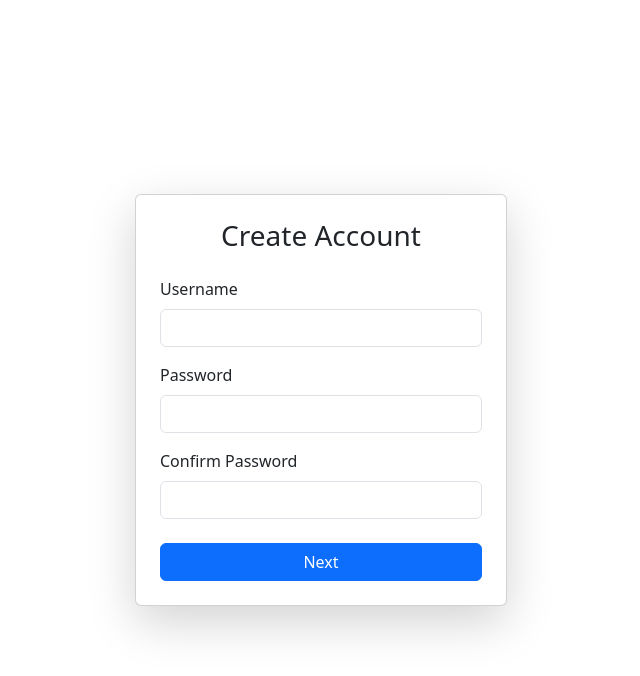
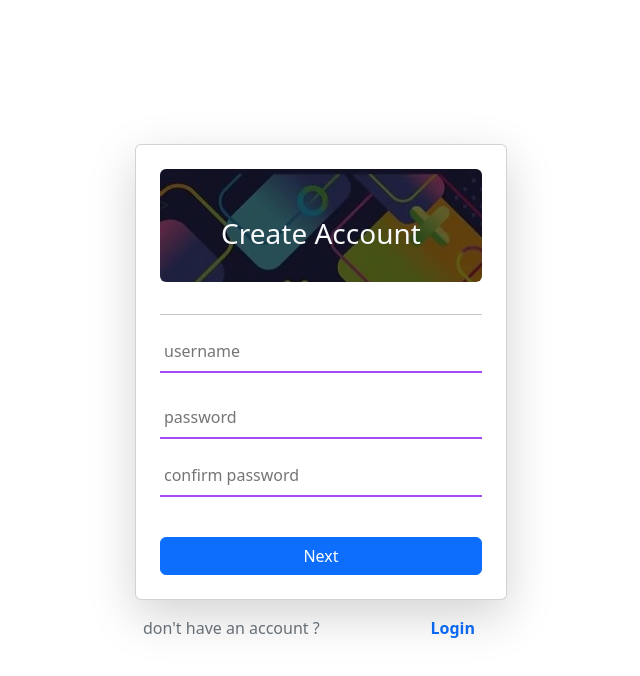
Before and after one commit to AchiangahF/Ticky-Tacky, a React (Vite) app in the folder platform/: page /signup in a window 1280 px wide. Shown: the top 676 px of the page, without its empty margins (319-959 px from the left). Built offline with nearby package versions, Linux system fonts and the light colour scheme.

Commit message:
modified the signup page

```diff
--- a/platform/src/pages/Signup.jsx
+++ b/platform/src/pages/Signup.jsx
@@ -1,7 +1,13 @@
 import { useNavigate } from "react-router-dom"
 import { useState } from "react";
 
+import Bg_Auth from "../assets/Bg_Auth.jpg"
+
 export default function Signup() {
+
+  const navigate = useNavigate();
+
+
   const [step, setStep] = useState(1);
   const [formData, setFormData] = useState({
     username: "",
@@ -43,26 +49,34 @@ export default function Signup() {
       <div className="col-12 col-sm-10 col-md-6 col-lg-4">
         <div className="card shadow-lg p-4">
 
-          <h3 className="text-center mb-4">Create Account</h3>
+          <div className="bg-dark pt-4 pb-2 rounded mb-3" style={{background:`linear-gradient(rgba(0, 0, 0, 0.61), rgba(0, 0, 0, 0.61)),url(${Bg_Auth})`}}>>
+            <h3 className="text-center mb-4 text-light">Create Account</h3>
+          </div>
+
+          <hr />
 
           {step === 1 && (
             <form onSubmit={nextStep}>
               <div className="mb-3">
-                <label className="form-label">Username</label>
+
                 <input
                   type="text"
-                  className="form-control"
+                  className="px-1 py-2 w-100 mb-2"
+                  style={{border:"none", borderBottom:"2px solid rgb(166, 74, 247)", outline:"none"}}
                   name="username"
+                  placeholder="username"
                   onChange={handleChange}
                   required
                 />
               </div>
 
               <div className="mb-3">
-                <label className="form-label">Password</label>
+
                 <input
                   type="password"
-                  className="form-control"
+                  className="px-1 py-2 w-100"
+                  style={{border:"none", borderBottom:"2px solid rgb(166, 74, 247)", outline:"none"}}
+                  placeholder="password"
                   name="password"
                   onChange={handleChange}
                   required
@@ -70,10 +84,12 @@ export default function Signup() {
               </div>
 
               <div className="mb-4">
-                <label className="form-label">Confirm Password</label>
+
                 <input
                   type="password"
-                  className="form-control"
+                  className="px-1 py-2 w-100 mb-3"
+                  style={{border:"none", borderBottom:"2px solid rgb(166, 74, 247)", outline:"none"}}
+                  placeholder="confirm password"
                   name="confirmPassword"
                   onChange={handleChange}
                   required
@@ -119,7 +135,9 @@ export default function Signup() {
           )}
 
         </div>
+        <p className="pt-3 px-2 text-secondary">don't have an account ? <span className="px-4 fw-bold text-primary float-end" style={{cursor:"pointer"}} onClick={() => navigate("/login")}>Login</span></p>
       </div>
+
     </div>
   );
 }
```
